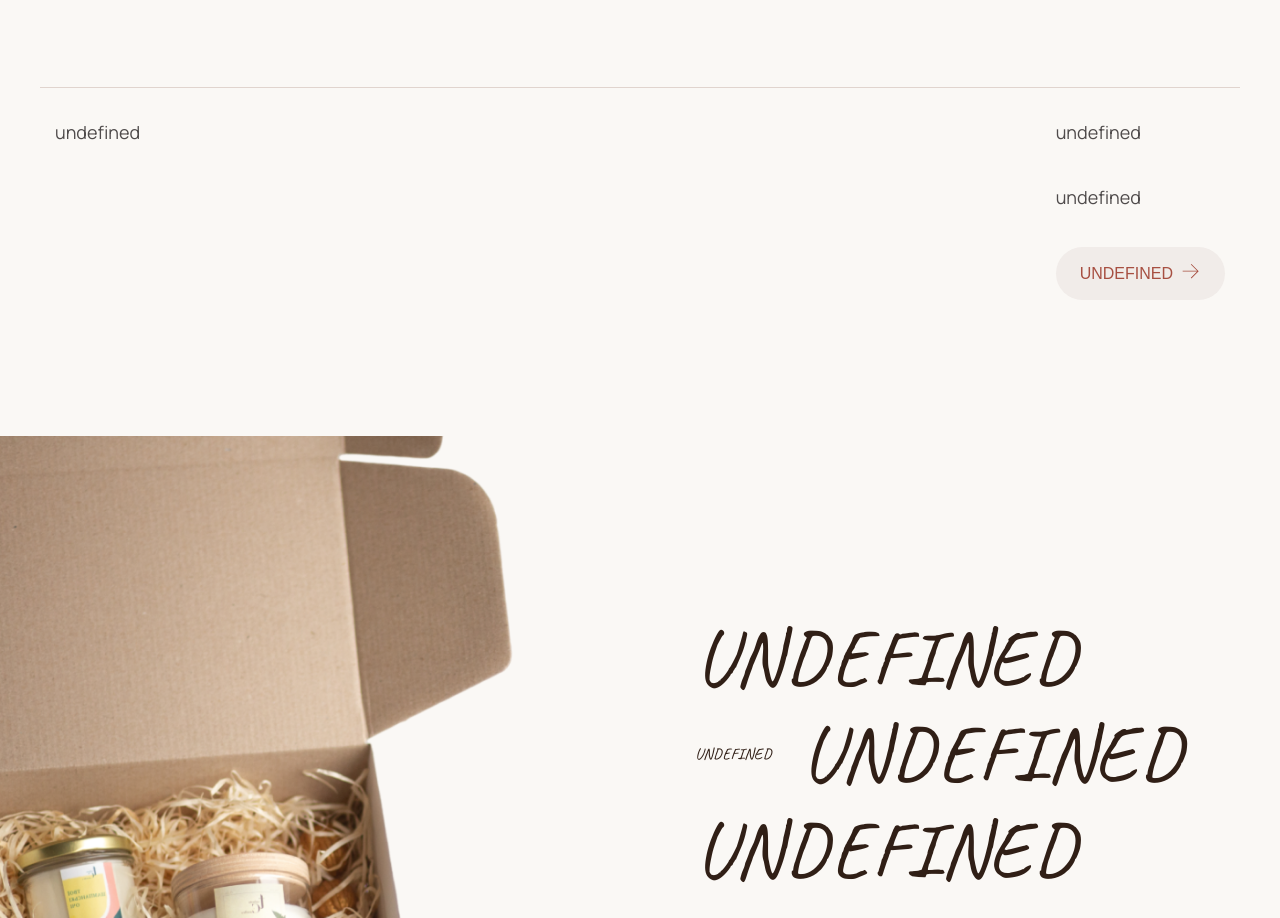
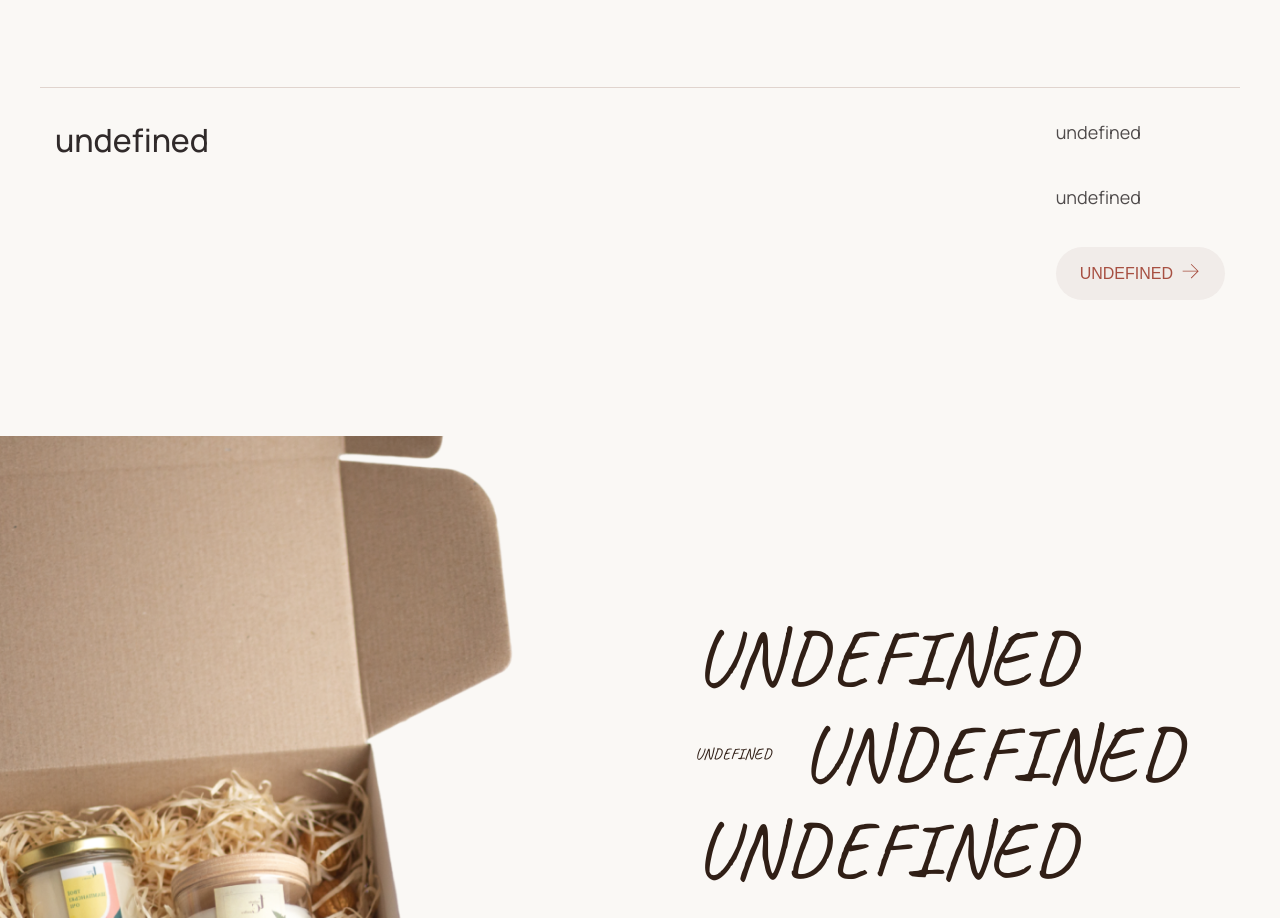
Before and after one commit to Fizz1eOut/Turbo-E-com, a plain HTML site: page index.html in a window 1280 px wide. Shown: the part 1414-2332 px from the top of the page. Drawn offline with Linux system fonts and the light colour scheme.

Commit message:
Add files via upload

```diff
--- a/index.html
+++ b/index.html
@@ -298,8 +298,8 @@
             <div class="info-content">
                 <div class="info-content__container">
                     <div class="info-content__body">
-                        <div class="info-content__item lng-product-info-title">
-                            <h2 class="info-content__title">Аромати, що дійсно пахнуть при горінні та безкоштовне подарункове упакування</h2>
+                        <div class="info-content__item">
+                            <h2 class="info-content__title lng-product-info-title">Аромати, що дійсно пахнуть при горінні та безкоштовне подарункове упакування</h2>
                         </div>
                         <div class="info-content__item">
                             <p class="info-content__text lng-product-info-text1">У нашому асортименті бокси великі, середні та малі. Лише свічки, або ж комбінації з пряниками, гарбузиками, шоколадом чи медом. З вітальними листівками, червоною стрічкою та сертифікатом.</p>
```
